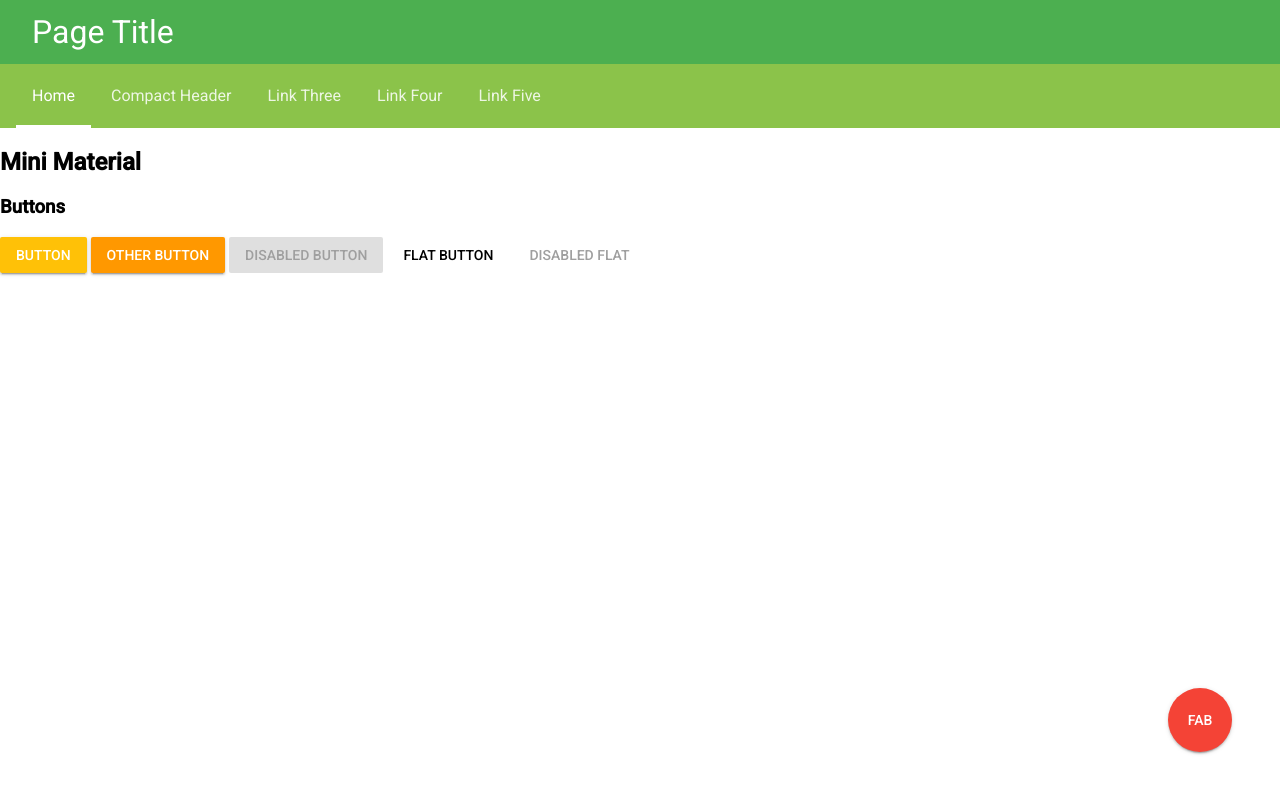
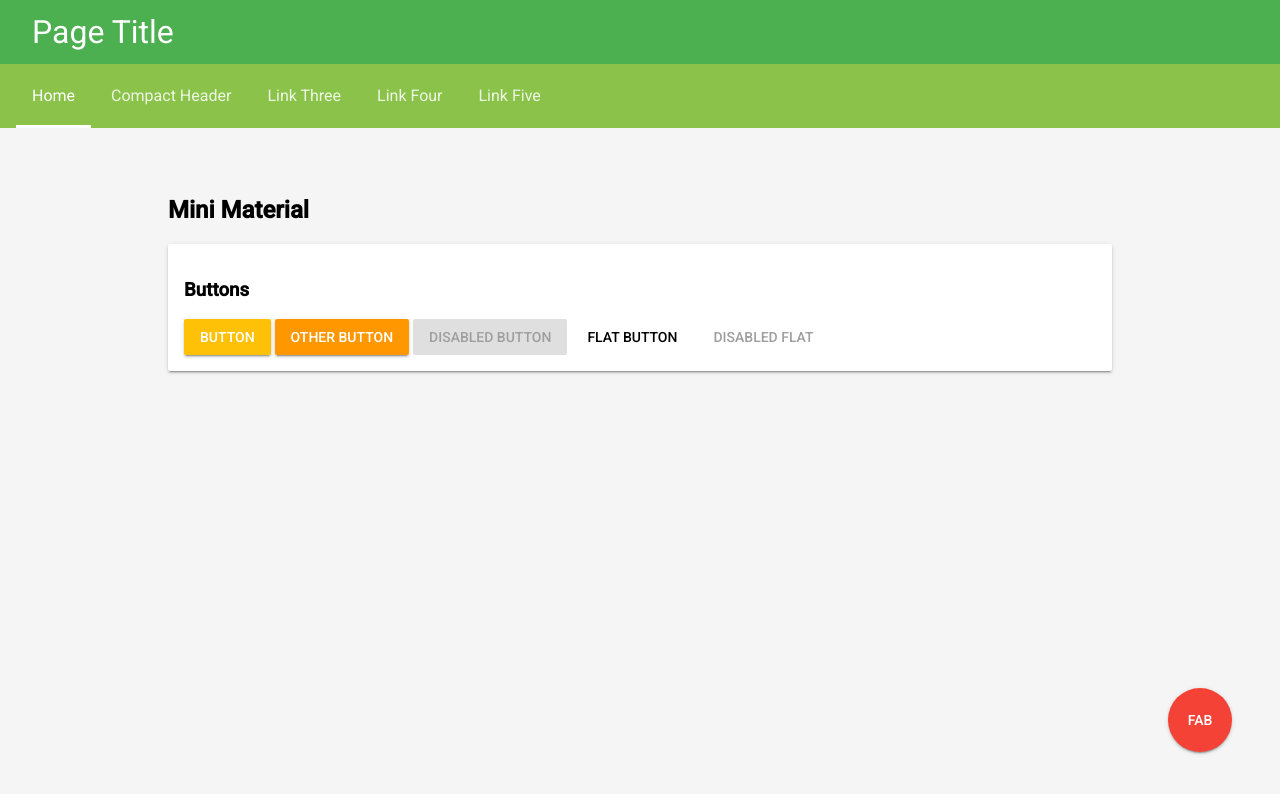
Before and after one commit to bcyran/mini-material, a website: page dist/index.html in a window 1280 px wide. Drawn offline with Linux system fonts and the light colour scheme.

Commit message:
Basic page layout classes and card class

```diff
--- /dev/null
+++ b/src/components/_cards.scss
@@ -0,0 +1,6 @@
+.card {
+	border-radius: 2px;
+	box-shadow: 0 2px 2px 0 rgba(0, 0, 0, .14), 0 3px 1px -2px rgba(0, 0, 0, .2), 0 1px 5px 0 rgba(0, 0, 0, .12);
+	padding: $card-padding;
+	margin: 0 0 $card-margin-bottom 0;
+}
--- /dev/null
+++ b/src/components/_layout.scss
@@ -0,0 +1,9 @@
+.page-background {
+	background-color: #f5f5f5;
+}
+
+.page-content {
+	max-width: 960px;
+	margin: 0 auto;
+	padding: $page-content-padding-top 8px 8px 8px;
+}
--- a/src/components/_variables.scss
+++ b/src/components/_variables.scss
@@ -14,9 +14,16 @@ $header-sides-padding: 32px !default;
 $header-content-width: 100% !default;
 $menu-item-sides-padding: 16px !default;
 
-$large-header-title-height: 64px !default;
-$large-header-title-line-height: $large-header-title-height !default;
-$large-header-nav-height: 64px !default;
-$large-header-height: ($large-header-title-height + $large-header-nav-height) !default;
+    $large-header-title-height: 64px !default;
+    $large-header-title-line-height: $large-header-title-height !default;
+    $large-header-nav-height: 64px !default;
+    $large-header-height: ($large-header-title-height + $large-header-nav-height) !default;
 
-$compact-header-height: 64px !default;
+    $compact-header-height: 64px !default;
+
+// Layout
+$page-content-padding-top: 48px;
+
+// Cards
+$card-padding: 16px;
+$card-margin-bottom: 48px;
--- a/src/mini-material.scss
+++ b/src/mini-material.scss
@@ -1,5 +1,7 @@
 @import 'components/variables.scss';
 @import 'components/general.scss';
 @import 'components/colors.scss';
+@import 'components/header.scss';
+@import 'components/layout.scss';
 @import 'components/buttons.scss';
-@import 'components/header.scss';
+@import 'components/cards.scss';
```
Also changed, not shown: dist/css/mini-material.css, dist/css/mini-material.min.css, dist/index.html, 2 other files.
